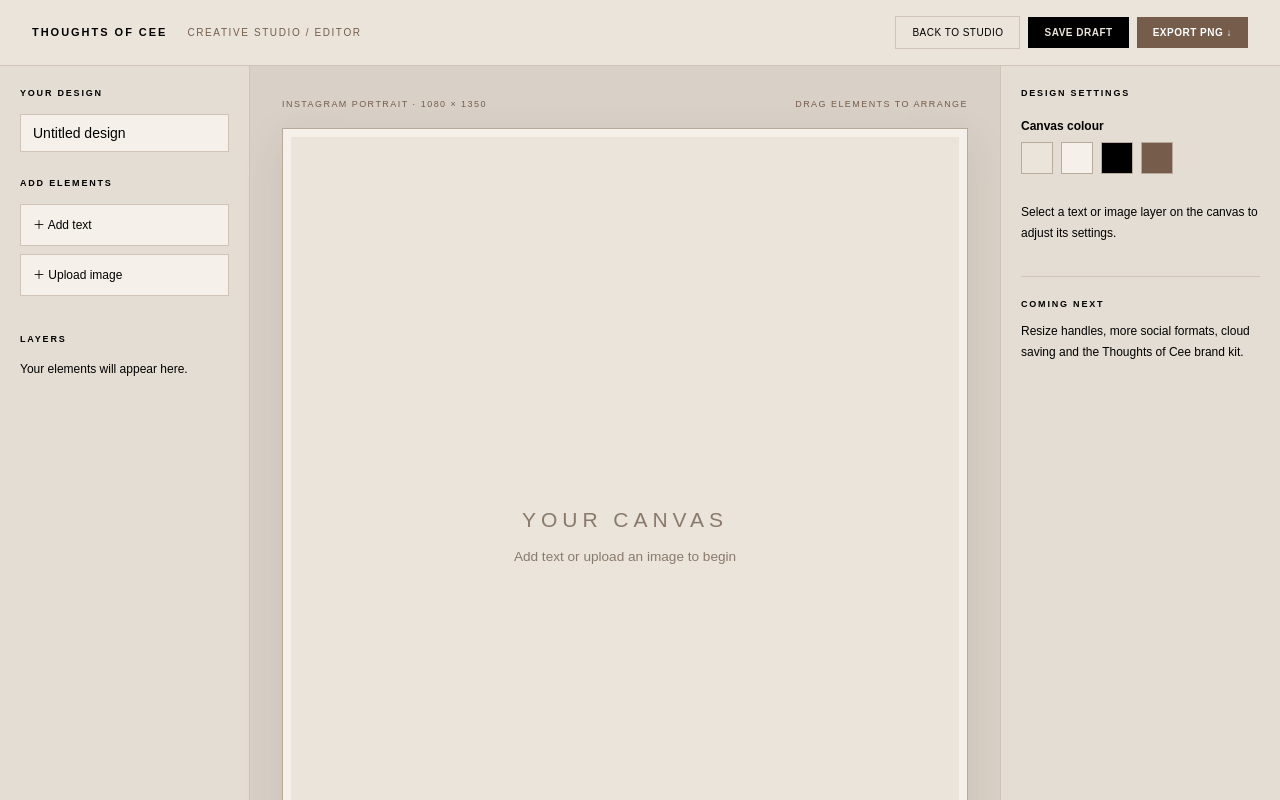
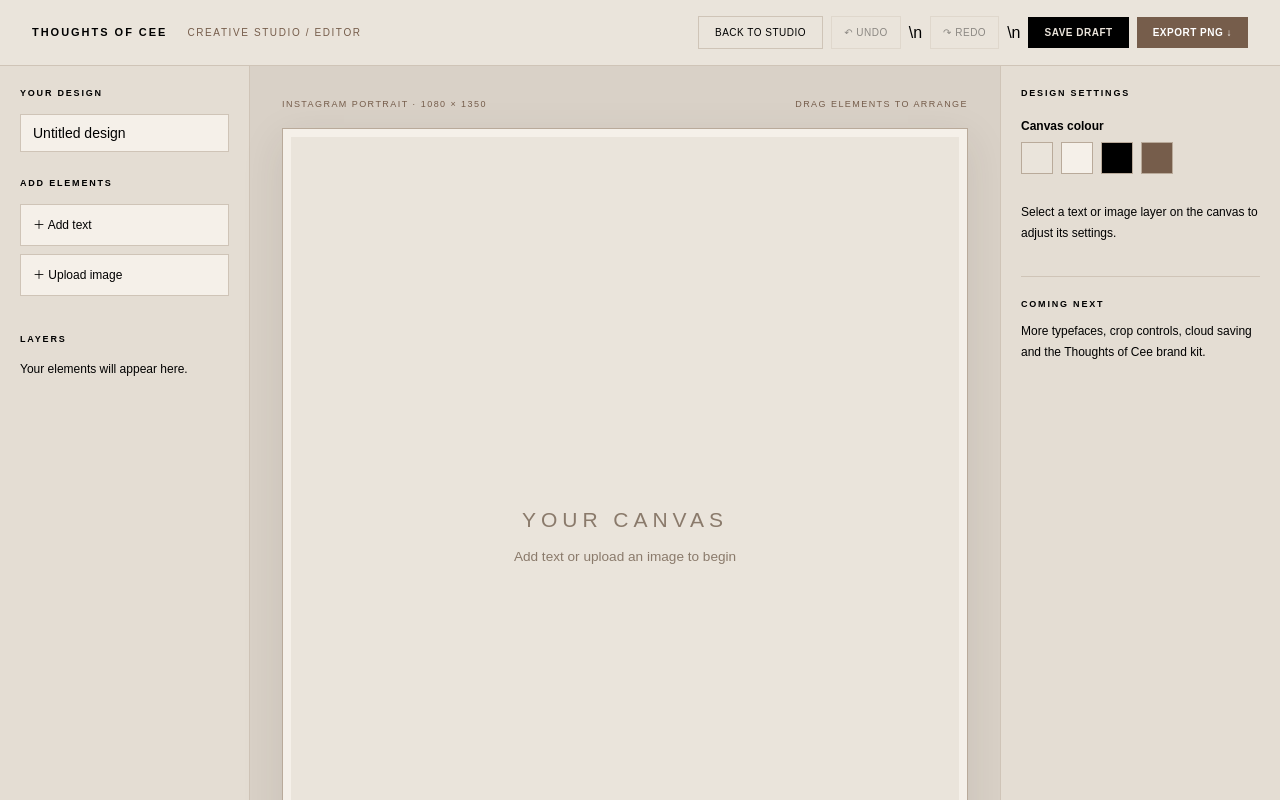
Before and after one commit to karamelaa-sunctuary/thoughtsofcee, a Next.js app: page /studio/create in a window 1280 px wide. Shown: the top 800 px of the page. Built offline with nearby package versions, Linux system fonts and the light colour scheme.

Commit message:
Improve editor with undo redo and image resize handle

```diff
--- a/app/studio/create/page.tsx
+++ b/app/studio/create/page.tsx
@@ -33,6 +33,27 @@ export default function StudioCreatePage() {
   const fileRef = useRef<HTMLInputElement>(null);
   const dragRef = useRef<{ id: string; dx: number; dy: number } | null>(null);
   const resizeRef = useRef<{ id: string; startX: number; startY: number; width: number; height: number } | null>(null);
+  const undoStack = useRef<DesignElement[][]>([]);
+  const redoStack = useRef<DesignElement[][]>([]);
+  function rememberChange() {
+    undoStack.current.push(elements.map((item) => ({ ...item })));
+    if (undoStack.current.length > 50) undoStack.current.shift();
+    redoStack.current = [];
+  }
+  function undo() {
+    const previous = undoStack.current.pop();
+    if (!previous) return;
+    redoStack.current.push(elements.map((item) => ({ ...item })));
+    setElements(previous);
+    setSaved(false);
+  }
+  function redo() {
+    const next = redoStack.current.pop();
+    if (!next) return;
+    undoStack.current.push(elements.map((item) => ({ ...item })));
+    setElements(next);
+    setSaved(false);
+  }
 
   useEffect(() => {
     try {
@@ -198,7 +219,7 @@ export default function StudioCreatePage() {
         </div>
         <div className="flex flex-wrap items-center gap-2">
           <Link href="/studio" className="border border-[#CFC4B7] px-4 py-2 text-[10px] uppercase tracking-wider">Back to studio</Link>
-          <button onClick={saveDraft} className="bg-black px-4 py-2 text-[10px] font-bold uppercase tracking-wider text-[#EAE4DB]"> {saved ? "Saved locally ✓" : "Save draft"} </button>
+          <button onClick={undo} disabled={undoStack.current.length === 0} className="border border-[#CFC4B7] px-3 py-2 text-[10px] uppercase tracking-wider disabled:opacity-40">↶ Undo</button>\n          <button onClick={redo} disabled={redoStack.current.length === 0} className="border border-[#CFC4B7] px-3 py-2 text-[10px] uppercase tracking-wider disabled:opacity-40">↷ Redo</button>\n          <button onClick={saveDraft} className="bg-black px-4 py-2 text-[10px] font-bold uppercase tracking-wider text-[#EAE4DB]"> {saved ? "Saved locally ✓" : "Save draft"} </button>
           <button onClick={exportPng} className="bg-[#765D4B] px-4 py-2 text-[10px] font-bold uppercase tracking-wider text-white">Export PNG ↓</button>
         </div>
       </header>
@@ -228,6 +249,7 @@ export default function StudioCreatePage() {
               {elements.map((item) => <g key={item.id} onPointerDown={(event) => onPointerDown(event, item)} onClick={(event) => { event.stopPropagation(); setSelectedId(item.id); }} className="cursor-move">
                 {item.type === "text" ? <text x={item.x} y={item.y} fontFamily={item.fontFamily ?? "Impact"} fontSize={item.fontSize ?? 82} fill={item.fill ?? "#000000"}>{item.text}</text> : <image href={item.src} x={item.x} y={item.y} width={item.width} height={item.height} preserveAspectRatio="xMidYMid meet" />}
                 {selectedId === item.id && <rect data-editor-ui="true" x={item.x - 8} y={item.y - (item.type === "text" ? (item.fontSize ?? 82) : 8)} width={item.width + 16} height={item.type === "text" ? (item.fontSize ?? 82) + 24 : item.height + 16} fill="none" stroke="#765D4B" strokeWidth="3" strokeDasharray="10 8" pointerEvents="none" />}
+                {selectedId === item.id && item.type === "image" && <circle data-editor-ui="true" cx={item.x + item.width} cy={item.y + item.height} r="24" fill="#000000" stroke="#F5F0E9" strokeWidth="5" className="cursor-nwse-resize" onPointerDown={(event) => onResizeDown(event, item)} />}
               </g>)}
               {elements.length === 0 && <g pointerEvents="none"><text x="540" y="630" textAnchor="middle" fontFamily="Arial, sans-serif" fontSize="34" letterSpacing="8" fill="#8A7A6B">YOUR CANVAS</text><text x="540" y="685" textAnchor="middle" fontFamily="Arial, sans-serif" fontSize="22" fill="#8A7A6B">Add text or upload an image to begin</text></g>}
             </svg>
@@ -268,7 +290,7 @@ export default function StudioCreatePage() {
           </> : <p className="text-xs leading-6 text-[#765D4B]">Select a text or image layer on the canvas to adjust its settings.</p>}
           <div className="mt-8 border-t border-[#CFC4B7] pt-5">
             <p className="text-[9px] font-bold uppercase tracking-[0.2em] text-[#765D4B]">Coming next</p>
-            <p className="mt-2 text-xs leading-6 text-[#6B625A]">Resize handles, more social formats, cloud saving and the Thoughts of Cee brand kit.</p>
+            <p className="mt-2 text-xs leading-6 text-[#6B625A]">More typefaces, crop controls, cloud saving and the Thoughts of Cee brand kit.</p>
           </div>
         </aside>
       </div>
```
